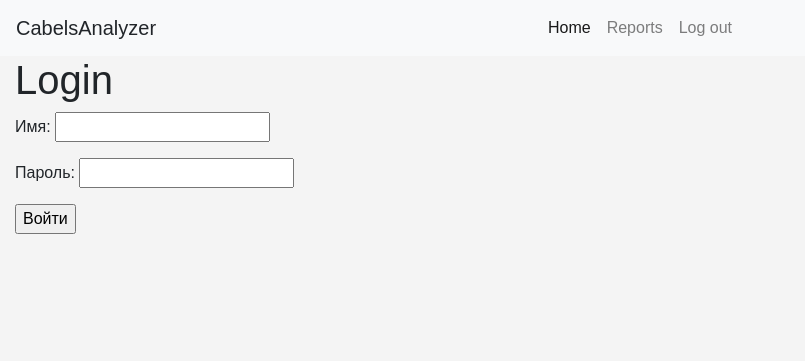
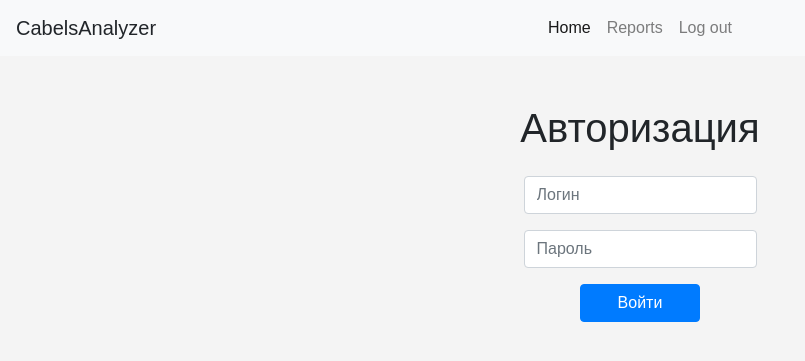
Before and after one commit to SoloMainDeveloper/CabelsAnalyzer, a Flask app: page /login in a window 1280 px wide. Shown: the top 361 px of the page, without its empty margins (0-805 px from the left). Run offline with Flask 3, Linux system fonts and the light colour scheme.

Commit message:
login updated and messages

```diff
--- a/dop.py
+++ b/dop.py
@@ -18,7 +18,7 @@ db.init_app(app)
 def login():
     if request.method == "POST":
         session.permanent = True
-        user = request.form["nm"]
+        user = request.form["login"]
         password = request.form["password"]
 
         found_user = Users.query.filter_by(name=user).first()
--- a/static/styles/style.css
+++ b/static/styles/style.css
@@ -54,15 +54,13 @@ th {
   max-width: max-content;
   margin: 0 auto;
   position: fixed;
-  top: -100px;
-  left: 0;
-  right: 0;
+  right: -100px;
   z-index: 2;
-  transition: top 0.5s ease-in-out, opacity 0.5s ease-in-out;
+  transition: right 0.5s ease-in-out, opacity 0.5s ease-in-out;
   opacity: 0;
 }
 
 .messages-appear {
-  top: 1rem;
+  right: 10px;
   opacity: 1;
 }
--- a/templates/login.html
+++ b/templates/login.html
@@ -1,12 +1,21 @@
 {% extends "base.html" %}
 {% block title %}Login{% endblock %}
 {% block content %}
-<h1>Login</h1>
-<div>
-    <form action="#" method="post">
-        <p>Имя: <input type="text" name="nm" required /></p>
-        <p>Пароль: <input type="password" name="password" required /></p>
-        <p><input type="submit" name="submit" value="Войти" /></p>
+<div class="container mt-5 flex flex-col">
+    <h1 class="mb-4 text-center">Авторизация</h1>
+    <form action="#" method="post" enctype="multipart/form-data"
+        style="max-width: max-content; justify-self: center;">
+        <div class="mb-3">
+            <input type="text" name="login" class="form-control" placeholder="Логин"  required>
+        </div>
+        <div class="mb-3">
+            <input type="password" name="password" class="form-control" placeholder="Пароль" required>
+        </div>
+        <div class="text-center" id="submitSection">
+            <button type="submit" class="btn btn-primary" style="width: 120px">Войти</button>
+        </div>
     </form>
 </div>
 {% endblock %}
+<!--<label for="frame_interval" class="form-label">Интервал между кадрами (секунды)</label>-->
+<!--            <label for="report_name" class="form-label">Название отчёта</label>-->
```
